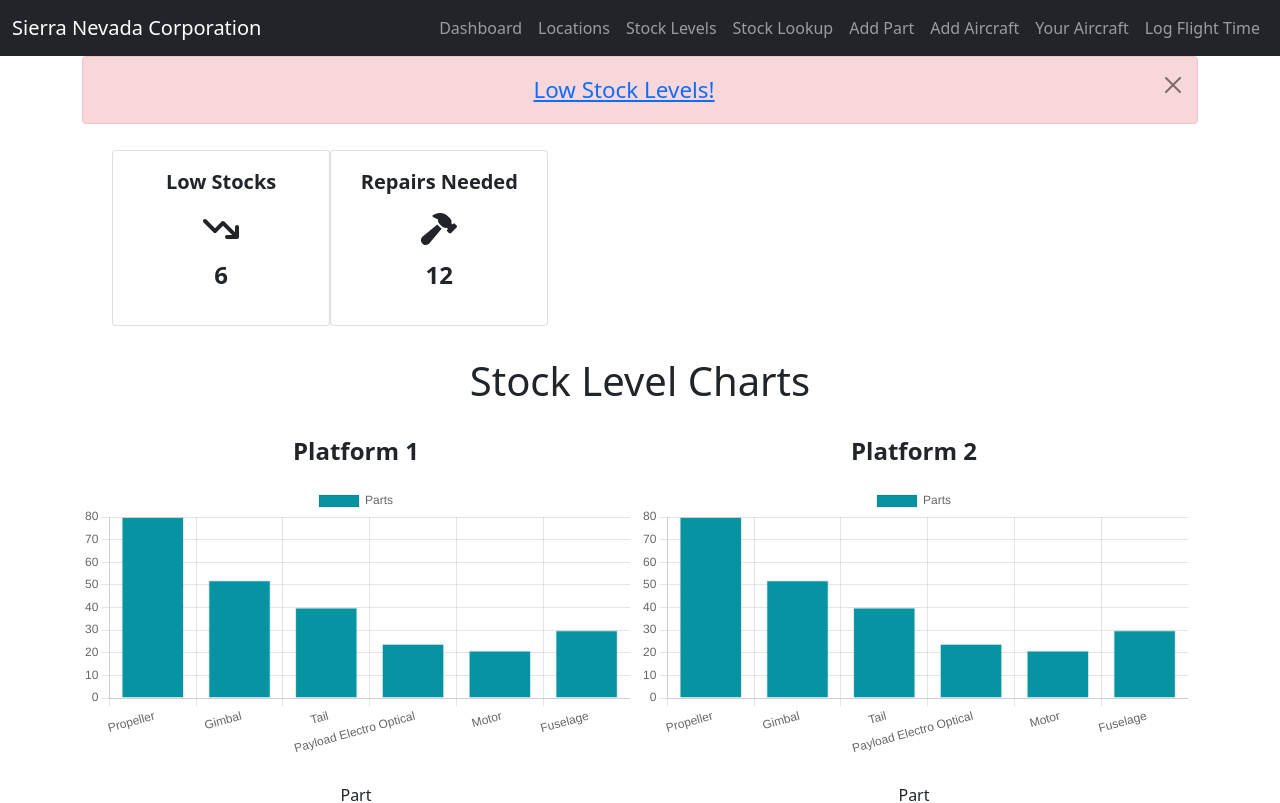
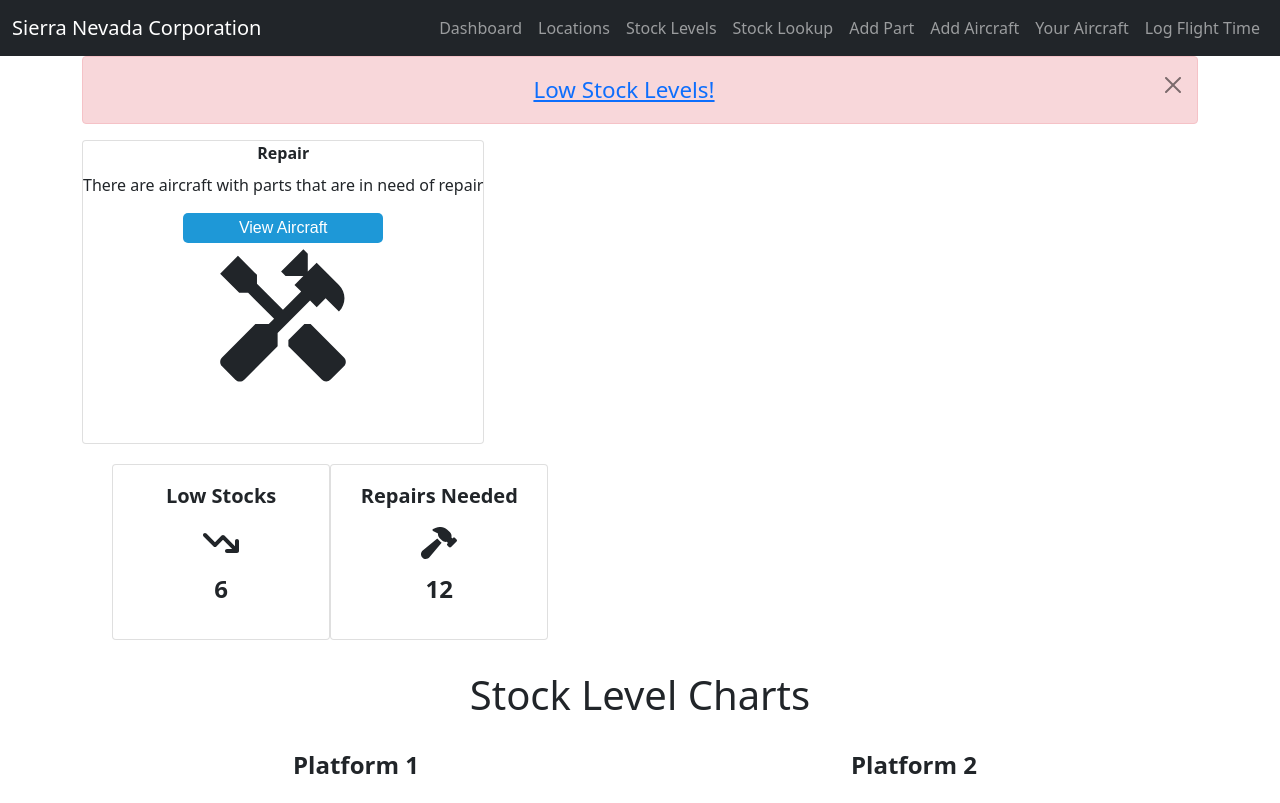
Before and after one commit to reicraftscodes/uas-lifecycle-management-frontend, a React (Create React App) app: page / in a window 1280 px wide. Shown: the top 803 px of the page. Built offline with nearby package versions, Linux system fonts and the light colour scheme; no server answers.

Commit message:
Feat: #15 Implemented Repair UI component that displays how many Aircraft need repair, a logistics officer dashboard must be implemented for it to be displayed on.

```diff
--- a/package.json
+++ b/package.json
@@ -7,6 +7,7 @@
     "@fortawesome/fontawesome-svg-core": "^1.3.0",
     "@fortawesome/free-solid-svg-icons": "^6.0.0",
     "@fortawesome/react-fontawesome": "^0.1.17",
+    "@mui/icons-material": "^5.5.0",
     "@mui/material": "^5.4.3",
     "@testing-library/jest-dom": "^5.16.2",
     "@testing-library/react": "^12.1.2",
--- a/src/App.css
+++ b/src/App.css
@@ -8,6 +8,9 @@
 
 #value {
 
+}
+#rep-flex-container {
+  display: flex;
 }
 #alertText {
   font-size: 1.4em;
@@ -85,3 +88,29 @@
 #card {
   width: 25%;
 }
+
+#repairTitle {
+  font-weight: 700;
+  text-align: center;
+}
+
+#view-aircraft {
+  width: 200px;
+  height: 30px;
+  padding: 2px 2px 2px 2px;
+  border-radius: 5px;
+  border: none;
+  background-color: #1e98d7;
+  box-sizing: border-box;
+  font-family: 'Arial', sans-serif;
+  color: #ffffff;
+  text-align: center;
+  line-height: normal;
+  margin: 0 auto;
+}
+
+#handymanIcon {
+  width: 50%;
+  height: 50%;
+  margin: 0 auto;
+}
--- /dev/null
+++ b/src/components/Repairs.js
@@ -0,0 +1,41 @@
+import React from 'react';
+import {Button, Card, CardImg, CardText, CardTitle} from 'reactstrap';
+import HandymanIcon from '@mui/icons-material/Handyman';
+
+export default class Repairs extends React.Component {
+
+
+    constructor(props) {
+        super(props);
+        this.state = {needingRepair: []};
+    }
+
+    componentDidMount() {
+
+        //fetch api used to send get request
+        fetch('http://localhost:8080/aircraft/needing-repair')
+            .then(response => response.json()).then(data => {
+            this.setState({needingRepair: data})
+        }).catch(error => {
+            //catches error for not being able to communicate with the server and displays an alert to the user.
+            alert("Server request for low stock parts failed." + error)
+        })
+    }
+
+    render() {
+
+        const repairMessage = this.state.needingRepair;
+        const objectValue = Object.values(repairMessage);
+
+        return (
+            <div id="rep-flex-container">
+            <Card>
+                <CardTitle id="repairTitle">Repair</CardTitle>
+                <CardText>There are {objectValue} aircraft with parts that are in need of repair</CardText>
+                <Button id="view-aircraft">View Aircraft</Button>
+                <HandymanIcon id="handymanIcon"></HandymanIcon>
+            </Card>
+            </div>
+        );
+    }
+}
--- a/src/pages/Dashboard.js
+++ b/src/pages/Dashboard.js
@@ -10,6 +10,7 @@ import {
     barOptions,
     barLegends,
 } from '../components/chartsData'
+import Repairs from "../components/Repairs";
 export default class Dashboard extends React.Component {
 
     constructor(props) {
@@ -20,6 +21,7 @@ export default class Dashboard extends React.Component {
         return (
             <Container>
                 <StockPopup />
+                <Repairs />
                 <div id="details-container">
                     <DetailsCard className="iconCard" id="lowStocks" name="Low Stocks" value="6" icon={faArrowTrendDown}/>
                     <DetailsCard className="iconCard" id="repairsNeeded" name="Repairs Needed" value="12" icon={faHammer}/>
```
Also changed, not shown: 1 other file (tests, documents, lock files or other folders).
